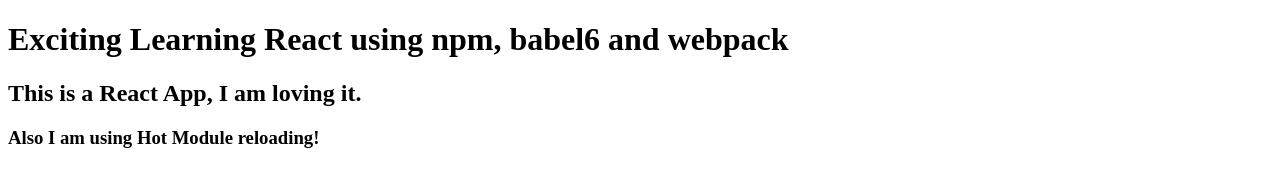
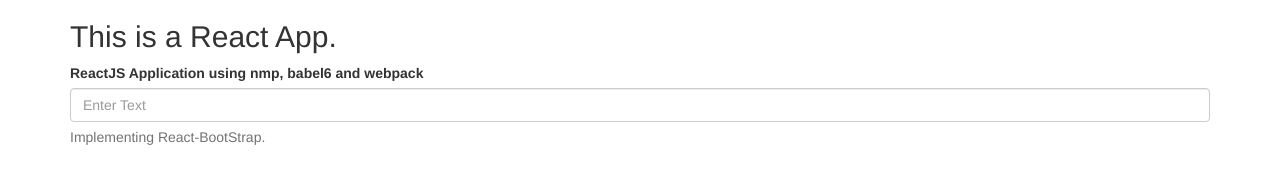
Before and after one commit to singhArmani/ReactUsingWebpack, a React app: page / in a window 1280 px wide. Built offline with nearby package versions, Linux system fonts and the light colour scheme.

Commit message:
implementing React-Bootstrap in my ReactApp

```diff
--- a/client/index.html
+++ b/client/index.html
@@ -3,10 +3,15 @@
 <head>
     <meta charset="UTF-8">
     <title>React.js using NPM, Babel6 and Webpack</title>
+    <!-- Latest compiled and minified CSS -->
+    <link rel="stylesheet" href="https://maxcdn.bootstrapcdn.com/bootstrap/latest/css/bootstrap.min.css">
+
+    <!-- Optional theme -->
+    <link rel="stylesheet" href="https://maxcdn.bootstrapcdn.com/bootstrap/latest/css/bootstrap-theme.min.css">
+
 </head>
 <body>
-<h1>Exciting Learning React using npm, babel6 and webpack</h1>
-<div id="app"></div>
+<div id="app" class="container"></div>
 <script src="bundle.js" type="text/javascript"></script>
 </body>
 </html>
--- a/components/App.js
+++ b/components/App.js
@@ -1,4 +1,6 @@
 import React from "react";
+import TextInput from './TextInput'
+
 /**
  * Created by singh on 8/07/2016.
  */
@@ -8,8 +10,8 @@
  export default class App extends React.Component {
      render(){
          return (<div>
-            <h2>This is a React App, I am loving it. </h2>
-             <h3>Also I am using Hot Module reloading!</h3>
+            <h2>This is a React App. </h2>
+             <TextInput/>
          </div>);
      }
 }
--- /dev/null
+++ b/components/TextInput.js
@@ -0,0 +1,22 @@
+import React from 'react';
+import Input from 'react-bootstrap/lib/Input';
+import { FormGroup, ControlLabel, FormControl, HelpBlock } from 'react-bootstrap';
+
+export default class TextInput extends React.Component {
+   render(){
+      return (
+          <form>
+              <FormGroup
+                  controlId="formBasicText">
+                  <ControlLabel>ReactJS Application using nmp, babel6 and webpack</ControlLabel>
+                  <FormControl
+                      type="text"
+                      placeholder="Enter Text"
+                  />
+                  <FormControl.Feedback />
+                  <HelpBlock>Implementing React-BootStrap.</HelpBlock>
+              </FormGroup>
+          </form>
+      );
+   }
+}
--- a/package.json
+++ b/package.json
@@ -32,6 +32,7 @@
     "express": "^4.13.4",
     "path": "^0.12.7",
     "react": "15.2.0",
+    "react-bootstrap": "^0.29.5",
     "react-dom": "15.2.0",
     "webpack": "^1.13.1"
   },
```
Also changed, not shown: 1 other file.
